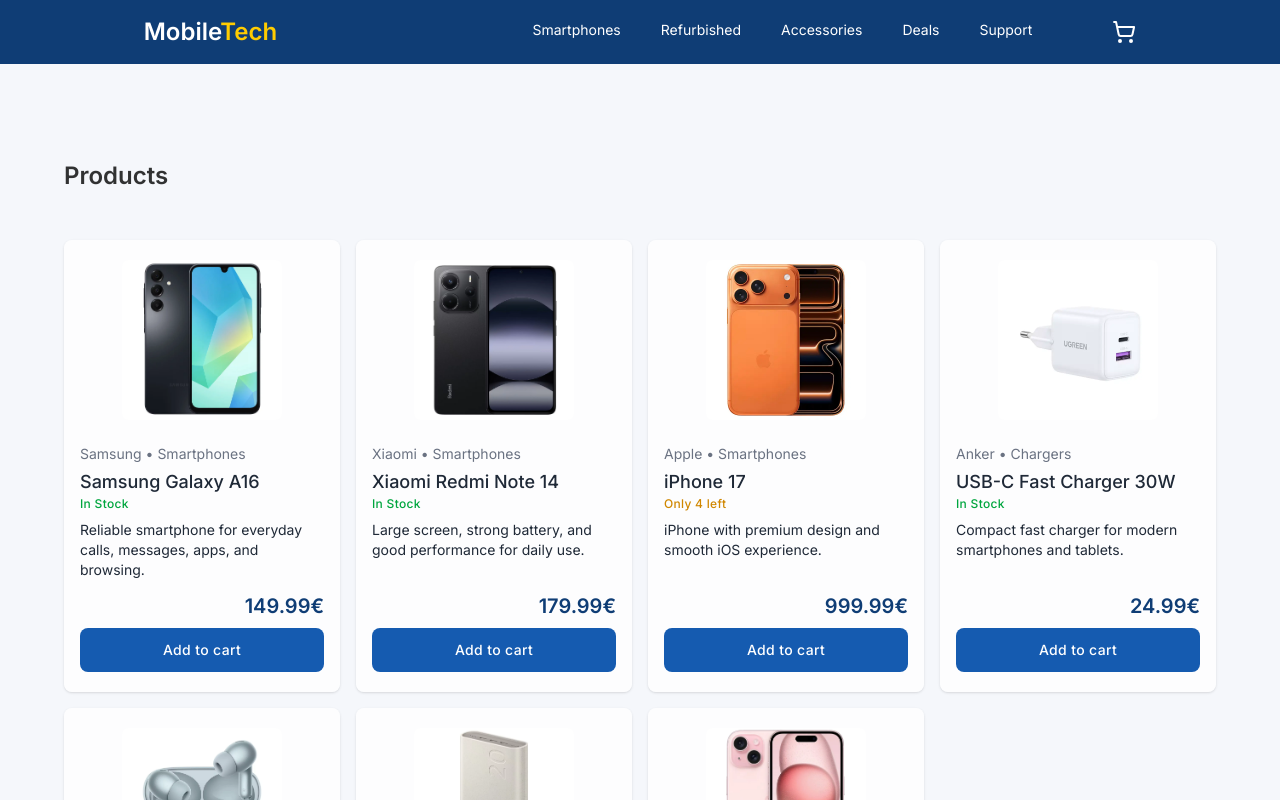
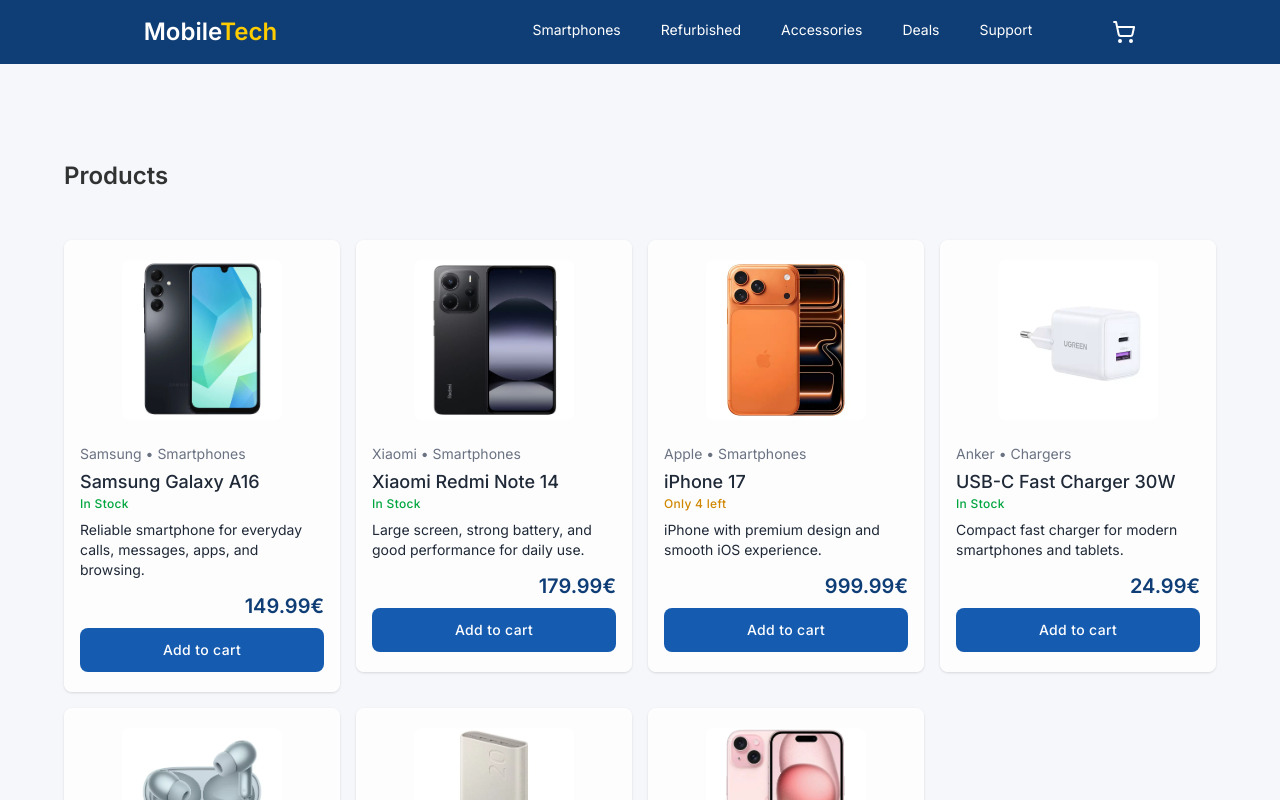
Before and after one commit to manos-grigorakis/mobiletech, a Vue app in the folder frontend/: page /products in a window 1280 px wide. Shown: the top 800 px of the page. Built offline with nearby package versions, Linux system fonts and the light colour scheme.

Commit message:
refactor: update product card and product details to add product to cart

```diff
--- a/frontend/src/components/products/ProductDetail.vue
+++ b/frontend/src/components/products/ProductDetail.vue
@@ -5,8 +5,10 @@
 import { computed, watchEffect } from 'vue'
 import router from '@/router'
 import MainButton from '../ui/MainButton.vue'
+import { useCartStore } from '@/stores/cart'
 
 const route = useRoute()
+const cart = useCartStore()
 const product = computed(() => products.find((p) => p.id === Number(route.params.id)))
 
 watchEffect(() => {
@@ -73,7 +75,11 @@
           </div>
         </div>
 
-        <MainButton title="Add to card" :disabled="product.stock === 0" />
+        <MainButton
+          @click="cart.addToCart(product)"
+          title="Add to card"
+          :disabled="product.stock === 0"
+        />
       </div>
     </div>
   </section>
--- a/frontend/src/components/ui/MainButton.vue
+++ b/frontend/src/components/ui/MainButton.vue
@@ -1,9 +1,11 @@
 <script setup lang="ts">
 const props = defineProps<{ title: string; disabled?: boolean }>()
+const emit = defineEmits<{ (e: 'click'): void }>()
 </script>
 
 <template>
   <button
+    @click="emit('click')"
     :disabled="props.disabled"
     class="w-full py-3 mt-2 text-sm font-medium tracking-wide text-white transition-colors duration-200 rounded-lg disabled:cursor-not-allowed disabled:bg-gray-500 bg-primary-600 hover:bg-primary-700 hover:cursor-pointer"
   >
--- a/frontend/src/components/ui/ProductCard.vue
+++ b/frontend/src/components/ui/ProductCard.vue
@@ -4,8 +4,10 @@
 import { RouterLink } from 'vue-router'
 import { useStockStatus } from '@/composables/useStockStatus'
 import MainButton from './MainButton.vue'
+import { useCartStore } from '@/stores/cart'
 
 const { product } = defineProps<{ product: Product }>()
+const cart = useCartStore()
 
 const getImageUrl = (image: String) => {
   return new URL(`../../assets/products/${image}`, import.meta.url).href
@@ -15,10 +17,8 @@
 </script>
 
 <template>
-  <RouterLink
-    :to="{ name: 'product-details', params: { id: product.id } }"
-    class="flex flex-col h-full px-4 py-5 transition rounded-lg shadow-sm bg-white/80 hover:shadow-md"
-  >
+  <div class="flex flex-col px-4 py-5 transition rounded-lg shadow-sm bg-white/80 hover:shadow-md">
+    <RouterLink :to="{ name: 'product-details', params: { id: product.id } }" class="h-full">
       <!-- Image -->
       <div>
         <img
@@ -34,13 +34,20 @@
           >{{ product.brand }} • {{ product.category }}</span
         >
         <h3 class="mt-1 text-lg font-medium">{{ product.name }}</h3>
-      <span :class="stockClasses" class="text-xs font-medium tracking-wide">{{ stockLabel }}</span>
+        <span :class="stockClasses" class="text-xs font-medium tracking-wide">{{
+          stockLabel
+        }}</span>
         <p class="mt-2 text-sm font-light grow">{{ product.description }}</p>
         <span class="block mt-3 text-xl font-semibold text-right text-primary-800"
           >{{ product.price }}€</span
         >
-
-      <MainButton title="Add to cart" :disabled="product.stock === 0" />
       </div>
     </RouterLink>
+
+    <MainButton
+      @click="cart.addToCart(product)"
+      title="Add to cart"
+      :disabled="product.stock === 0"
+    />
+  </div>
 </template>
```
Lines whose indentation alone changed are shown as unchanged.
